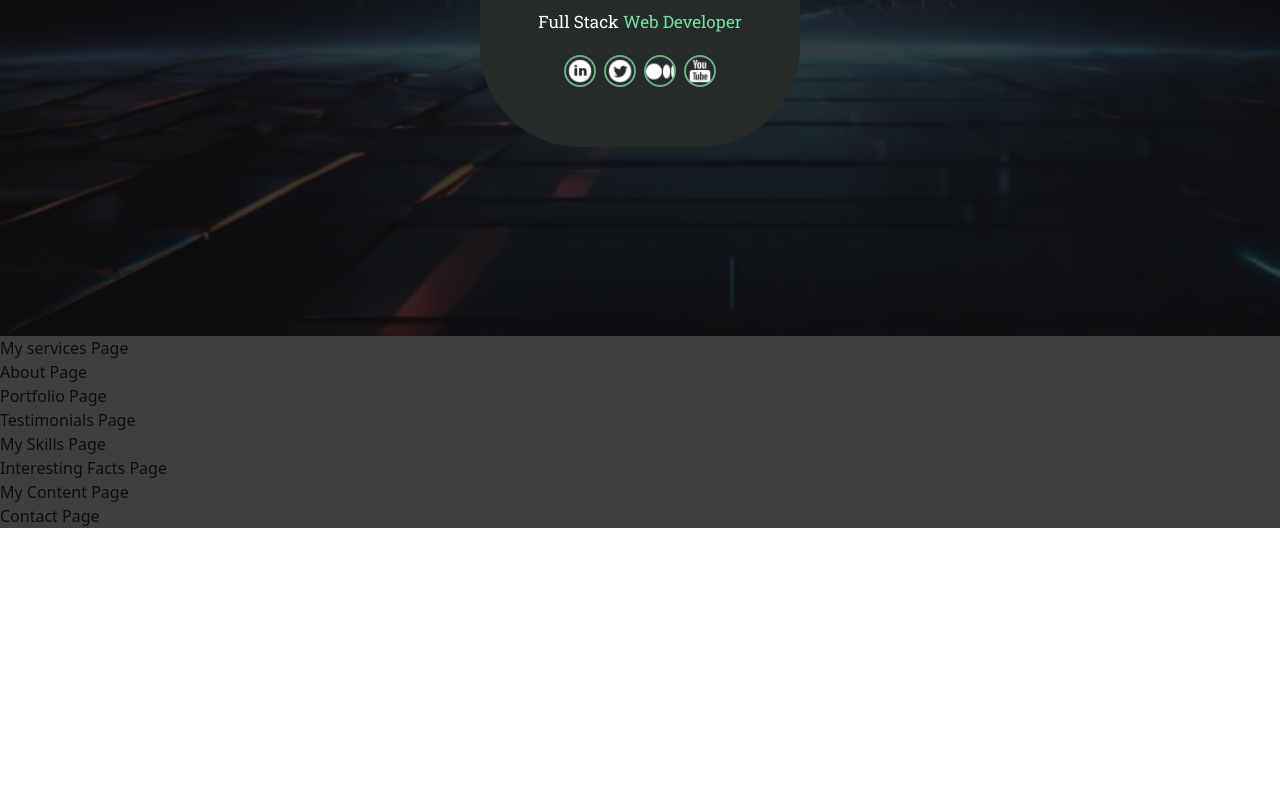
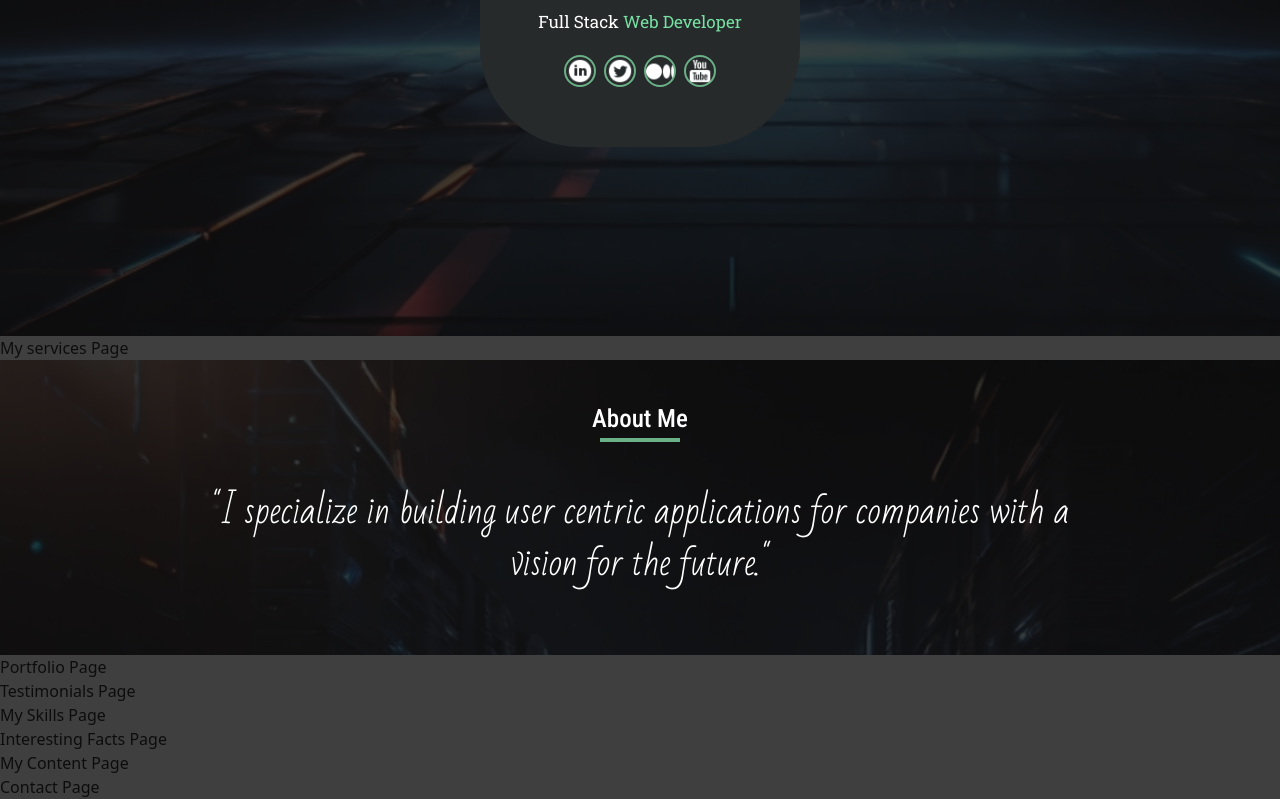
Before and after one commit to Ayokunnumi1/ayokunnumi-portfolio, a JavaScript app: page / in a window 1280 px wide. Shown: the part 464-1263 px from the top of the page. Before the commit the page ends 992 px from the top, so only its background shows below. Built offline with nearby package versions, Linux system fonts and the light colour scheme; the HTML template or start-up script is replaced by a standard one.

Commit message:
Create and update about me component

```diff
--- a/src/component/About.js
+++ b/src/component/About.js
@@ -1,8 +1,19 @@
+import "../styles/about.css"
+
 const About = () => {
     return (
-        <section>
-            About Page
-        </section>
+      <section className="bg-home-pg-bg-image bg-no-repeat bg-cover text-white p-10">
+        <div className="relative z-10 flex flex-col justify-center items-center gap-5">
+          <div className="flex flex-col items-center">
+            <h3 className="about_me_heading">About Me</h3>
+            <div className="w-20 h-1 bg-custom-green"></div>
+          </div>
+          <p className="about_me_text lg:px-36 p-6">
+            "I specialize in building user centric applications for companies
+            with a vision for the future."
+          </p>
+        </div>
+      </section>
     );
 }
 
```
